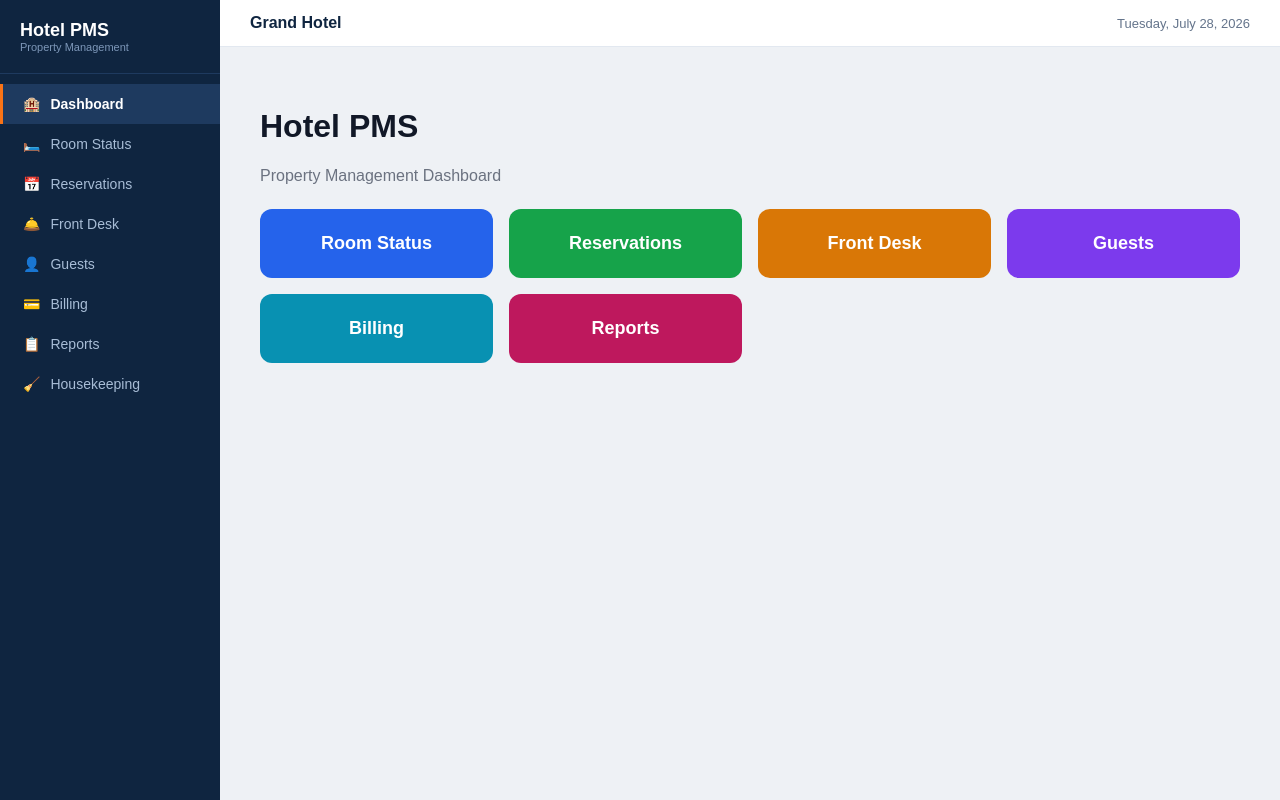
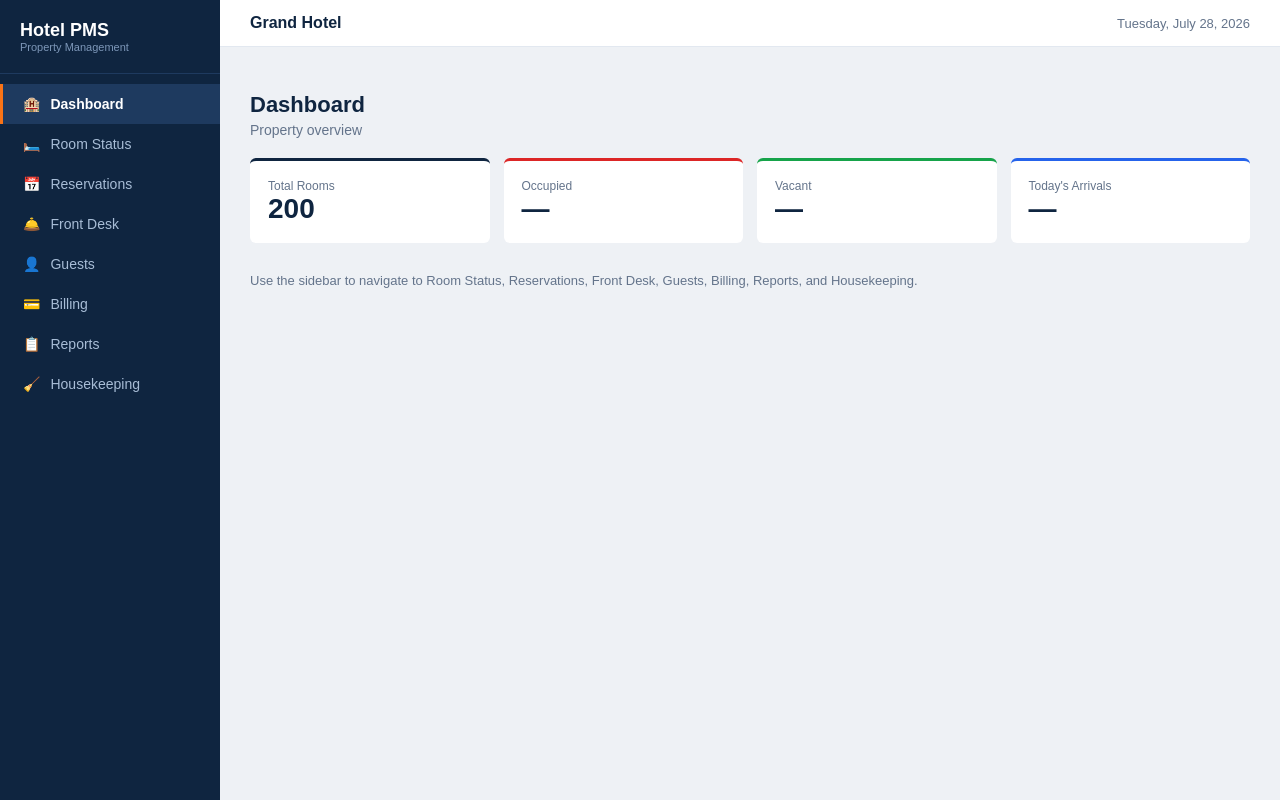
Before and after one commit to oonyeinchan792-creator/hotel-pms, a Next.js app: page / in a window 1280 px wide. Built offline with nearby package versions, Linux system fonts and the light colour scheme.

Commit message:
Update page.js

```diff
--- a/app/page.js
+++ b/app/page.js
@@ -1,39 +1,28 @@
 export default function Home() {
-  const modules = [
-    { name: 'Room Status', href: '/rooms', color: '#2563eb' },
-    { name: 'Reservations', href: '/reservations', color: '#16a34a' },
-    { name: 'Front Desk', href: '/frontdesk', color: '#d97706' },
-    { name: 'Guests', href: '/guests', color: '#7c3aed' },
-    { name: 'Billing', href: '/billing', color: '#0891b2' },
-    { name: 'Reports', href: '/reports', color: '#be185d' },
+  const stats = [
+    { label: 'Total Rooms', value: '200', color: '#0f2540' },
+    { label: 'Occupied', value: '—', color: '#dc2626' },
+    { label: 'Vacant', value: '—', color: '#16a34a' },
+    { label: "Today's Arrivals", value: '—', color: '#2563eb' },
   ]
 
   return (
-    <main style={{ padding: '40px' }}>
-      <h1 style={{ color: '#111827' }}>Hotel PMS</h1>
-      <p style={{ color: '#6b7280' }}>Property Management Dashboard</p>
+    <main style={{ padding: '30px' }}>
+      <h1 style={{ color: '#0f2540', fontSize: '22px', marginBottom: '4px' }}>Dashboard</h1>
+      <p style={{ color: '#64748b', marginTop: 0, fontSize: '14px' }}>Property overview</p>
 
-      <div style={{ display: 'grid', gridTemplateColumns: 'repeat(auto-fit, minmax(200px, 1fr))', gap: '16px', marginTop: '24px' }}>
-        {modules.map((m) => (
-          <a
-            key={m.name}
-            href={m.href}
-            style={{
-              display: 'block',
-              padding: '24px',
-              borderRadius: '12px',
-              background: m.color,
-              color: 'white',
-              textDecoration: 'none',
-              fontWeight: 'bold',
-              fontSize: '18px',
-              textAlign: 'center',
-            }}
-          >
-            {m.name}
-          </a>
+      <div style={{ display: 'grid', gridTemplateColumns: 'repeat(auto-fit, minmax(180px, 1fr))', gap: '14px', marginTop: '20px' }}>
+        {stats.map((s) => (
+          <div key={s.label} style={{ background: 'white', borderRadius: '6px', padding: '18px', borderTop: `3px solid ${s.color}` }}>
+            <div style={{ fontSize: '12px', color: '#64748b' }}>{s.label}</div>
+            <div style={{ fontSize: '28px', fontWeight: 'bold', color: '#0f2540' }}>{s.value}</div>
+          </div>
         ))}
       </div>
+
+      <p style={{ marginTop: '30px', color: '#64748b', fontSize: '13px' }}>
+        Use the sidebar to navigate to Room Status, Reservations, Front Desk, Guests, Billing, Reports, and Housekeeping.
+      </p>
     </main>
   )
 }
```
